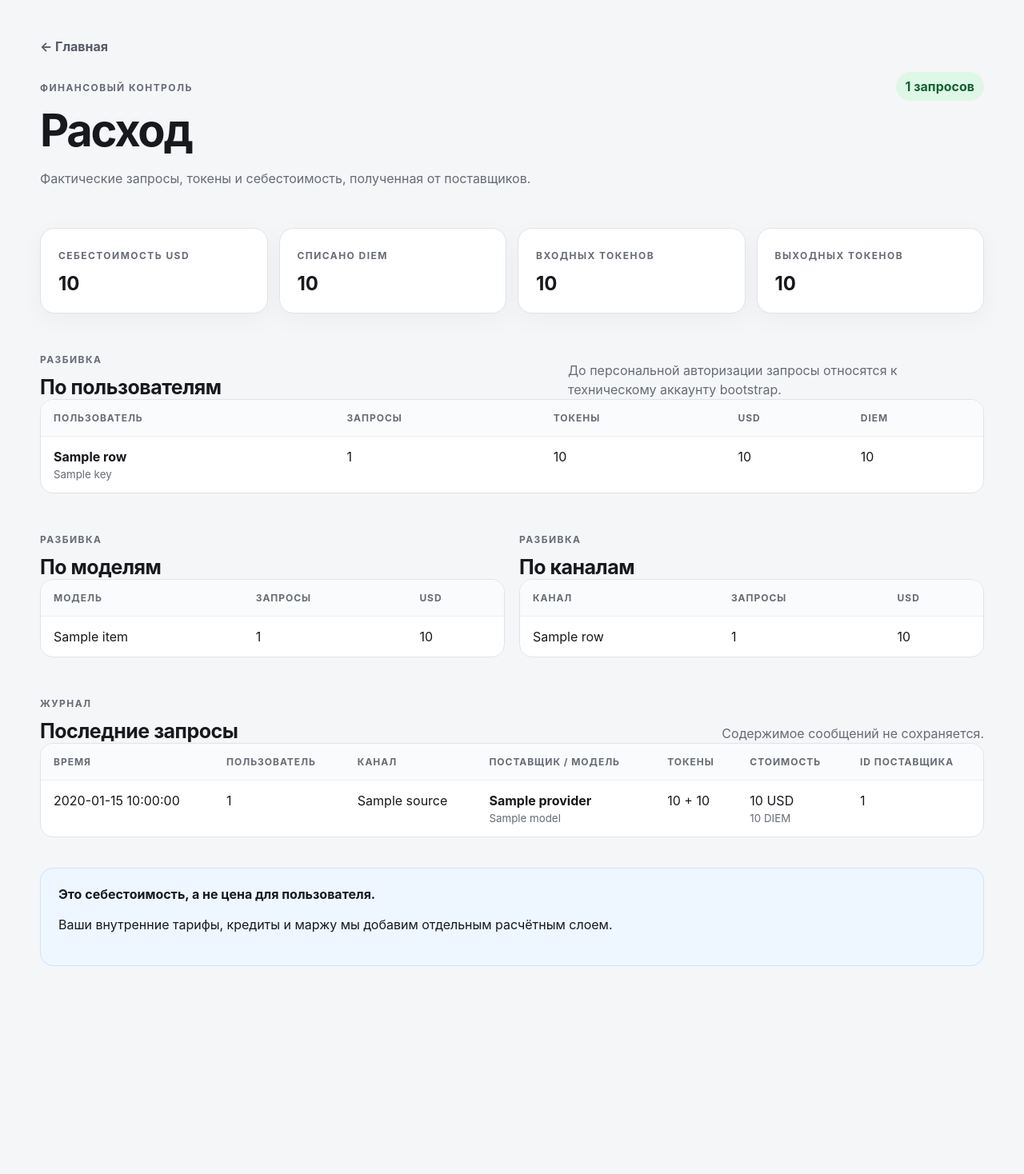
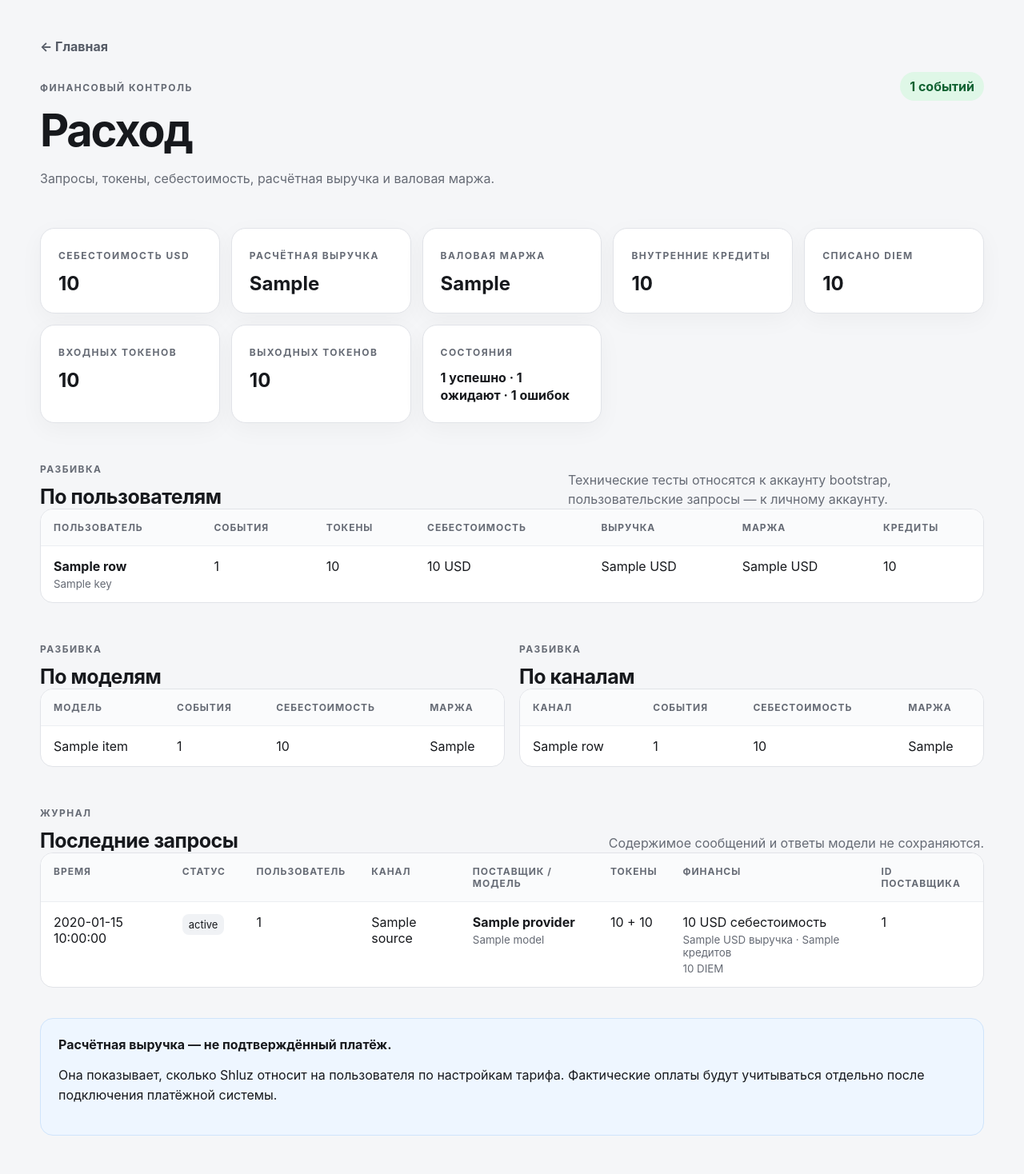
Before and after one commit to DeepDlueIV/shluz, a FastAPI app: template app/templates/admin/usage.html in a window 1280 px wide. Shown: the whole page at 80% size. Before the commit the page ends 1208 px from the top, so only its background shows below. Run offline with FastAPI, Linux system fonts and the light colour scheme; the template is opened without the code that fills it: most values are stand-ins (such as "Sample title", 1, 10 or a date in 2020).

Commit message:
feat: show revenue and margin dashboard

```diff
--- a/app/templates/admin/usage.html
+++ b/app/templates/admin/usage.html
@@ -13,40 +13,49 @@
             <div>
                 <p class="eyebrow">Финансовый контроль</p>
                 <h1>Расход</h1>
-                <p class="muted">Фактические запросы, токены и себестоимость, полученная от поставщиков.</p>
+                <p class="muted">Запросы, токены, себестоимость, расчётная выручка и валовая маржа.</p>
             </div>
-            <span class="status">{{ "{:,}".format(usage.request_count) }} запросов</span>
+            <span class="status">{{ "{:,}".format(usage.request_count) }} событий</span>
         </header>
 
         <section class="grid" aria-label="Итоги расхода">
             <article class="card"><span class="label">Себестоимость USD</span><strong>{{ usage.cost_usd }}</strong></article>
+            <article class="card"><span class="label">Расчётная выручка</span><strong>{{ usage.billed_usd }}</strong></article>
+            <article class="card"><span class="label">Валовая маржа</span><strong>{{ usage.margin_usd }}</strong></article>
+            <article class="card"><span class="label">Внутренние кредиты</span><strong>{{ "{:,}".format(usage.internal_credits) }}</strong></article>
             <article class="card"><span class="label">Списано DIEM</span><strong>{{ usage.cost_diem }}</strong></article>
             <article class="card"><span class="label">Входных токенов</span><strong>{{ "{:,}".format(usage.prompt_tokens) }}</strong></article>
             <article class="card"><span class="label">Выходных токенов</span><strong>{{ "{:,}".format(usage.completion_tokens) }}</strong></article>
+            <article class="card">
+                <span class="label">Состояния</span>
+                <strong class="small-value">{{ usage.success_count }} успешно · {{ usage.pending_count }} ожидают · {{ usage.failed_count }} ошибок</strong>
+            </article>
         </section>
 
         {% if usage.request_count == 0 %}
             <section class="empty-state">
                 <h2>Расходов пока нет</h2>
-                <p>После первого успешного запроса здесь появятся токены, себестоимость, модель и источник.</p>
+                <p>После первого запроса здесь появятся токены, себестоимость, модель, канал и расчётная маржа.</p>
             </section>
         {% else %}
             <section class="section-block">
                 <div class="section-heading">
                     <div><p class="eyebrow">Разбивка</p><h2>По пользователям</h2></div>
-                    <p class="muted">До персональной авторизации запросы относятся к техническому аккаунту bootstrap.</p>
+                    <p class="muted">Технические тесты относятся к аккаунту bootstrap, пользовательские запросы — к личному аккаунту.</p>
                 </div>
                 <div class="table-wrap">
                     <table>
-                        <thead><tr><th>Пользователь</th><th>Запросы</th><th>Токены</th><th>USD</th><th>DIEM</th></tr></thead>
+                        <thead><tr><th>Пользователь</th><th>События</th><th>Токены</th><th>Себестоимость</th><th>Выручка</th><th>Маржа</th><th>Кредиты</th></tr></thead>
                         <tbody>
                         {% for row in usage.by_account %}
                             <tr>
                                 <td><strong>{{ row.label }}</strong><small>{{ row.key }}</small></td>
                                 <td>{{ "{:,}".format(row.request_count) }}</td>
                                 <td>{{ "{:,}".format(row.prompt_tokens + row.completion_tokens) }}</td>
-                                <td>{{ row.cost_usd }}</td>
-                                <td>{{ row.cost_diem }}</td>
+                                <td>{{ row.cost_usd }} USD</td>
+                                <td>{{ row.billed_usd }} USD</td>
+                                <td>{{ row.margin_usd }} USD</td>
+                                <td>{{ "{:,}".format(row.internal_credits) }}</td>
                             </tr>
                         {% endfor %}
                         </tbody>
@@ -59,10 +68,10 @@
                     <div class="section-heading"><div><p class="eyebrow">Разбивка</p><h2>По моделям</h2></div></div>
                     <div class="table-wrap">
                         <table class="compact-table">
-                            <thead><tr><th>Модель</th><th>Запросы</th><th>USD</th></tr></thead>
+                            <thead><tr><th>Модель</th><th>События</th><th>Себестоимость</th><th>Маржа</th></tr></thead>
                             <tbody>
                             {% for row in usage.by_model %}
-                                <tr><td>{{ row.label }}</td><td>{{ row.request_count }}</td><td>{{ row.cost_usd }}</td></tr>
+                                <tr><td>{{ row.label }}</td><td>{{ row.request_count }}</td><td>{{ row.cost_usd }}</td><td>{{ row.margin_usd }}</td></tr>
                             {% endfor %}
                             </tbody>
                         </table>
@@ -72,10 +81,10 @@
                     <div class="section-heading"><div><p class="eyebrow">Разбивка</p><h2>По каналам</h2></div></div>
                     <div class="table-wrap">
                         <table class="compact-table">
-                            <thead><tr><th>Канал</th><th>Запросы</th><th>USD</th></tr></thead>
+                            <thead><tr><th>Канал</th><th>События</th><th>Себестоимость</th><th>Маржа</th></tr></thead>
                             <tbody>
                             {% for row in usage.by_source %}
-                                <tr><td>{{ row.label }}</td><td>{{ row.request_count }}</td><td>{{ row.cost_usd }}</td></tr>
+                                <tr><td>{{ row.label }}</td><td>{{ row.request_count }}</td><td>{{ row.cost_usd }}</td><td>{{ row.margin_usd }}</td></tr>
                             {% endfor %}
                             </tbody>
                         </table>
@@ -86,22 +95,30 @@
             <section class="section-block">
                 <div class="section-heading">
                     <div><p class="eyebrow">Журнал</p><h2>Последние запросы</h2></div>
-                    <p class="muted">Содержимое сообщений не сохраняется.</p>
+                    <p class="muted">Содержимое сообщений и ответы модели не сохраняются.</p>
                 </div>
                 <div class="table-wrap">
                     <table>
                         <thead>
-                            <tr><th>Время</th><th>Пользователь</th><th>Канал</th><th>Поставщик / модель</th><th>Токены</th><th>Стоимость</th><th>ID поставщика</th></tr>
+                            <tr><th>Время</th><th>Статус</th><th>Пользователь</th><th>Канал</th><th>Поставщик / модель</th><th>Токены</th><th>Финансы</th><th>ID поставщика</th></tr>
                         </thead>
                         <tbody>
                         {% for event in usage.recent_events %}
                             <tr>
                                 <td>{{ event.created_at }}</td>
+                                <td>
+                                    <span class="metric">{{ event.status }}</span>
+                                    {% if event.error_code %}<small>{{ event.error_code }}</small>{% endif %}
+                                </td>
                                 <td>{{ event.account_id }}</td>
                                 <td>{{ event.source }}</td>
                                 <td><strong>{{ event.provider }}</strong><small>{{ event.model }}</small></td>
                                 <td>{{ "{:,}".format(event.prompt_tokens) }} + {{ "{:,}".format(event.completion_tokens) }}</td>
-                                <td>{{ event.cost_usd }} USD<small>{{ event.cost_diem }} DIEM</small></td>
+                                <td>
+                                    {{ event.cost_usd }} USD себестоимость
+                                    <small>{{ event.billed_usd }} USD выручка · {{ event.internal_credits }} кредитов</small>
+                                    <small>{{ event.cost_diem }} DIEM</small>
+                                </td>
                                 <td>{{ event.provider_request_id or "—" }}</td>
                             </tr>
                         {% endfor %}
@@ -112,8 +129,8 @@
         {% endif %}
 
         <section class="notice">
-            <strong>Это себестоимость, а не цена для пользователя.</strong>
-            <p>Ваши внутренние тарифы, кредиты и маржу мы добавим отдельным расчётным слоем.</p>
+            <strong>Расчётная выручка — не подтверждённый платёж.</strong>
+            <p>Она показывает, сколько Shluz относит на пользователя по настройкам тарифа. Фактические оплаты будут учитываться отдельно после подключения платёжной системы.</p>
         </section>
     </main>
 </body>
```
